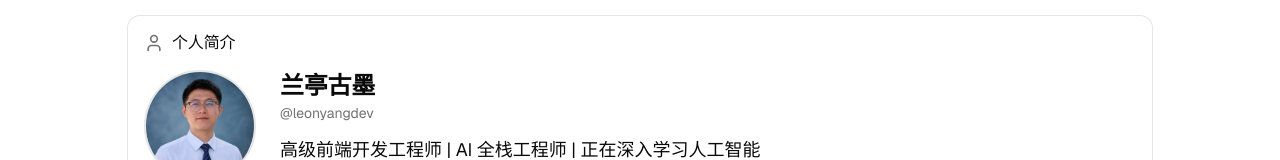
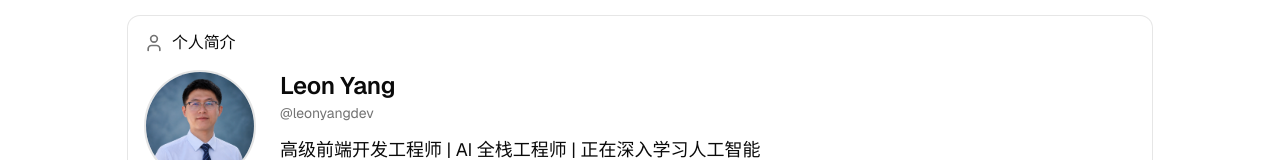
Before and after one commit to leonyangdev/code-buddy-blog-test, a Next.js app: page /about in a window 1280 px wide. Shown: the part 186-346 px from the top of the page. Built offline with nearby package versions, Linux system fonts and the light colour scheme; no server answers.

Commit message:
fix: use local avatar and improve GitHub data fetching

```diff
--- a/app/about/page.tsx
+++ b/app/about/page.tsx
@@ -31,16 +31,18 @@ export default async function AboutPage() {
     getGitHubContributions(),
   ])
 
-  const profile = ghProfile || {
+  const profile = {
+    ...(ghProfile || {
       username: githubProfile.username,
       name: githubProfile.name,
       bio: githubProfile.bio,
       location: githubProfile.location,
-    avatarUrl: githubProfile.avatarUrl,
       publicRepos: githubProfile.publicRepos,
       followers: githubProfile.followers,
       following: githubProfile.following,
       memberSince: githubProfile.memberSince,
+    }),
+    avatarUrl: "/avatar.png",
   }
 
   const totalStars = topRepos.reduce((sum, r) => sum + r.stars, 0)
--- a/components/layout/sidebar.tsx
+++ b/components/layout/sidebar.tsx
@@ -130,7 +130,7 @@ export function Sidebar({
             <div className="size-10 rounded-full overflow-hidden shrink-0">
               <Image
                 src="/avatar.png"
-                alt="兰亭古墨"
+                alt="Leon Yang"
                 width={40}
                 height={40}
                 className="object-cover size-full"
--- a/lib/data.ts
+++ b/lib/data.ts
@@ -5,7 +5,7 @@
 // GitHub 用户信息
 export const githubProfile = {
   username: "leonyangdev",
-  name: "兰亭古墨",
+  name: "Leon Yang",
   bio: "高级前端开发工程师 | AI 全栈工程师 | 正在深入学习人工智能",
   location: "ShenZhen, CHINA",
   avatarUrl: "/avatar.png",
--- a/lib/github.ts
+++ b/lib/github.ts
@@ -84,7 +84,7 @@ export async function getGitHubProfile(): Promise<GitHubProfile | null> {
     name: user.name || user.login,
     bio: user.bio || "",
     location: user.location || "",
-    avatarUrl: user.avatar_url,
+    avatarUrl: "/avatar.png",
     publicRepos: user.public_repos,
     followers: user.followers,
     following: user.following,
--- a/next.config.ts
+++ b/next.config.ts
@@ -1,14 +1,7 @@
 import type { NextConfig } from "next";
 
 const nextConfig: NextConfig = {
-  images: {
-    remotePatterns: [
-      {
-        protocol: "https",
-        hostname: "avatars.githubusercontent.com",
-      },
-    ],
-  },
+  images: {},
   async headers() {
     return [
       {
```
Also changed, not shown: 1 other file (tests, documents, lock files or other folders). Lines whose indentation alone changed are shown as unchanged.
